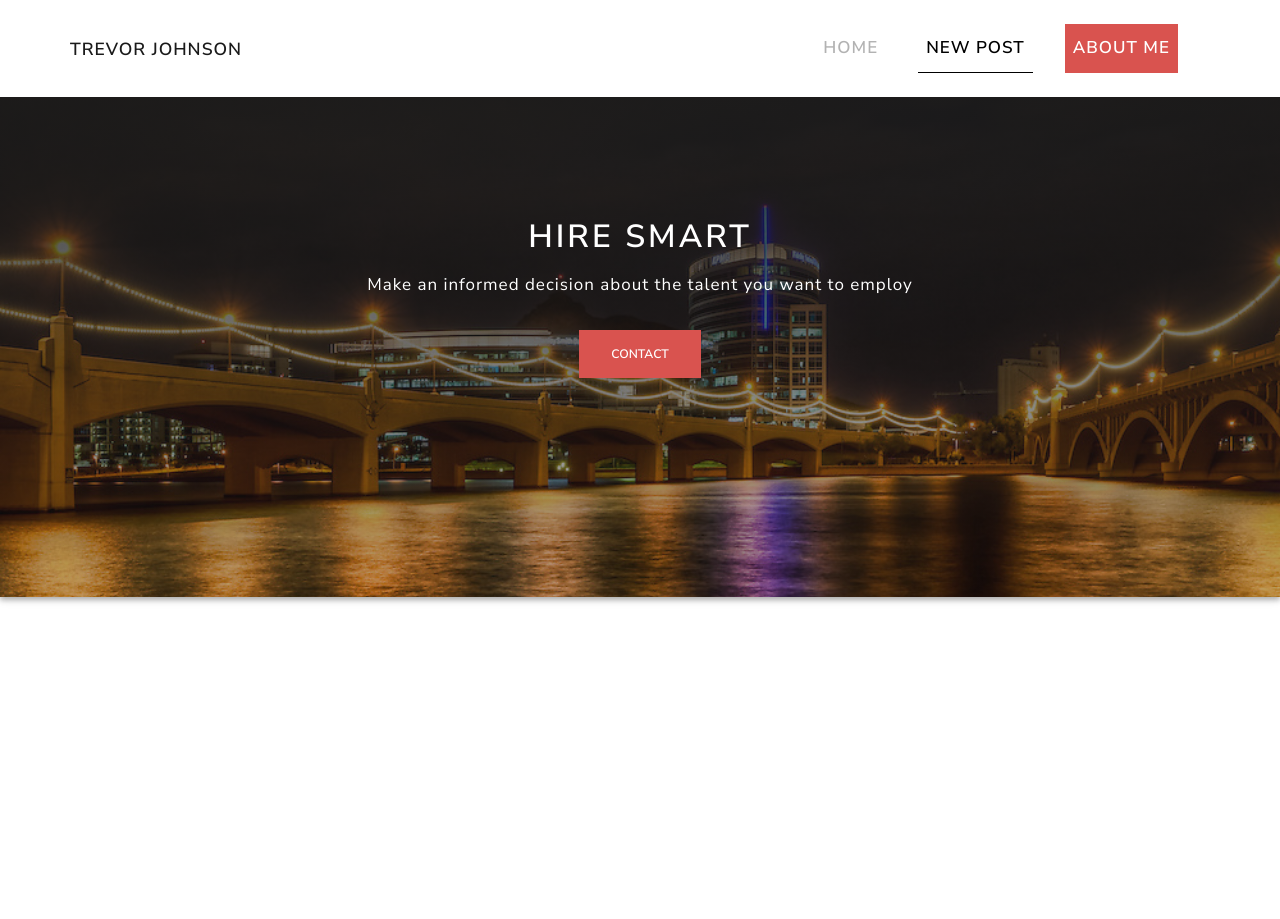
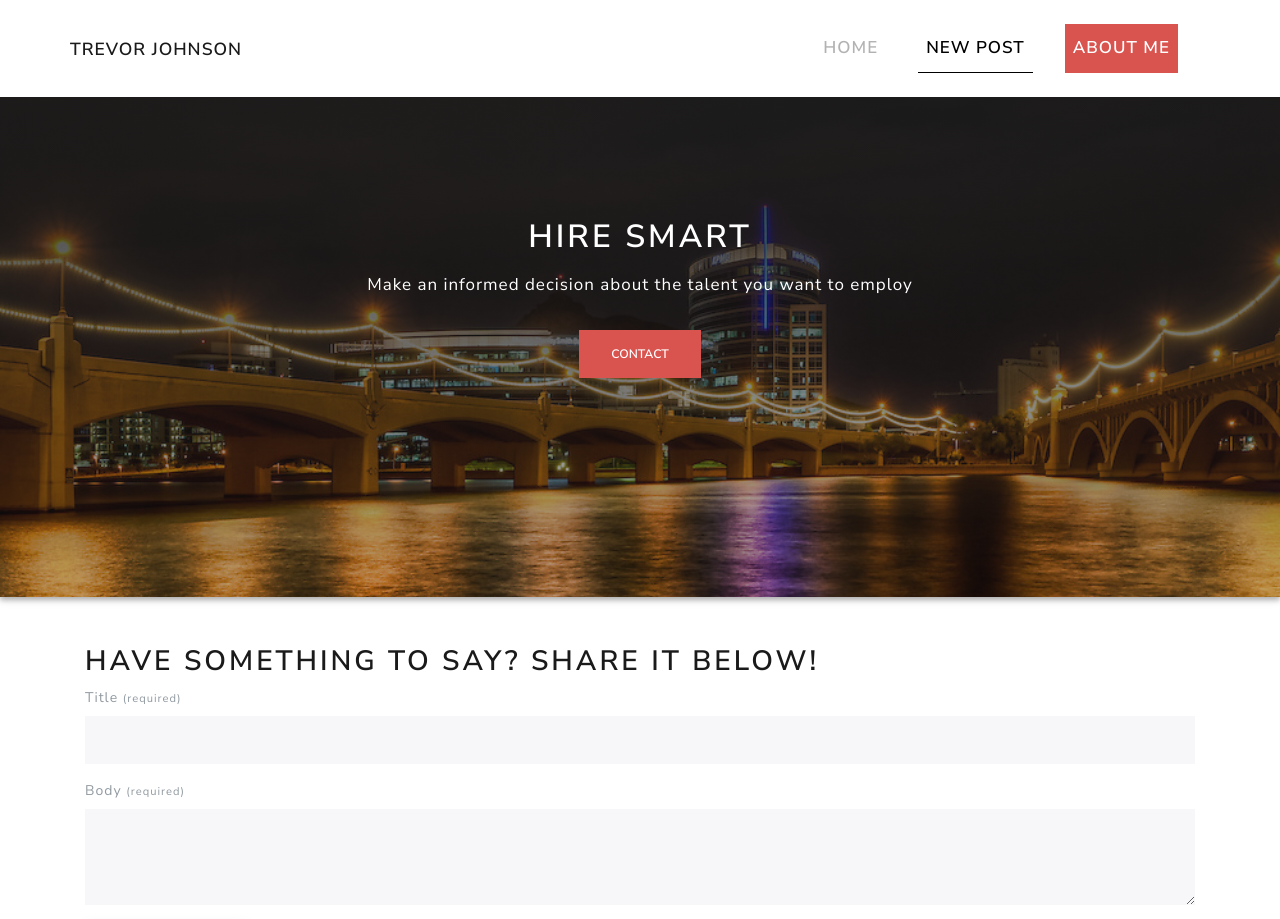
Before and after one commit to tsjohns9/react-redux-blog, a React (Create React App) app: page /create/post in a window 1280 px wide. Shown: the top 919 px of the page. Before the commit the page ends 800 px from the top, so only its background shows below. Built offline with nearby package versions, Linux system fonts and the light colour scheme.

Commit message:
users can create a post

```diff
--- /dev/null
+++ b/src/components/CreatePost/index.js
@@ -0,0 +1,119 @@
+import React, { Component } from 'react';
+import API from '../../util/API';
+import { connect } from 'react-redux';
+import { addPost } from '../../redux/actions/actions';
+
+class CreatePost extends Component {
+  constructor(props) {
+    super(props);
+    this.state = {
+      body: '',
+      title: '',
+      bodyErr: null,
+      titleErr: null,
+      success: null
+    };
+  }
+
+  componentDidMount() {
+    window.scrollTo(0, 0);
+  }
+
+  titleInput = null;
+  textInput = null;
+  form = null;
+
+  addPost = e => {
+    e.preventDefault();
+    const post = {
+      id: 51,
+      userId: 1,
+      body: this.state.body,
+      title: this.state.title
+    };
+
+    if (!post.title) {
+      this.titleInput.focus();
+      this.setState({ titleErr: 'Please add a title' });
+      return;
+    }
+
+    if (!post.body) {
+      this.textInput.focus();
+      this.setState({ bodyErr: 'Please fill out the post' });
+      return;
+    }
+
+    this.props.dispatch(addPost(post));
+    this.setState({
+      title: '',
+      body: '',
+      bodyErr: null,
+      titleErr: null,
+      success: true
+    });
+    this.form.reset();
+  };
+
+  onChange = event => {
+    const { value, name } = event.target;
+    if (name === 'body' && value) {
+      this.setState({ [name]: value, bodyErr: null, success: null });
+    }
+    if (name === 'title' && value) {
+      this.setState({ [name]: value, titleErr: null, success: null });
+    }
+    this.setState({ [name]: value });
+  };
+
+  render() {
+    console.log(this.state);
+    return (
+      <section className="container">
+        <h2>Have something to say? Share it below!</h2>
+        <form ref={element => (this.form = element)}>
+          <div className="form-group">
+            <label htmlFor="inputName">
+              Title <small>(required)</small>
+            </label>
+            <input
+              ref={element => (this.titleInput = element)}
+              value={this.state.title}
+              onChange={this.onChange}
+              type="text"
+              name="title"
+              className="form-control"
+              id="inputName"
+              aria-describedby="input-name"
+            />
+          </div>
+          <div className="form-group">
+            <label htmlFor="inputTextArea">
+              Body <small>(required)</small>
+            </label>
+            <textarea
+              ref={element => (this.textInput = element)}
+              onChange={this.onChange}
+              name="body"
+              className="form-control "
+              id="inputTextArea"
+              rows="3"
+            />
+            {this.state.bodyErr && (
+              <p className="text-danger">{this.state.bodyErr}</p>
+            )}
+            {this.state.titleErr && (
+              <p className="text-danger">{this.state.titleErr}</p>
+            )}
+            {this.state.success && <p className="text-success">SUCCESS</p>}
+          </div>
+          <button onClick={this.addPost} className="btn btn-primary shadow">
+            Post Comment
+          </button>
+        </form>
+      </section>
+    );
+  }
+}
+
+export default connect()(CreatePost);
--- a/src/components/LeaveComment/index.js
+++ b/src/components/LeaveComment/index.js
@@ -15,7 +15,7 @@ class LeaveComment extends Component {
     const comment = { postId: this.props.postId, ...this.state };
 
     delete comment.error;
-    console.log(this.textInput);
+
     if (!comment.body) {
       this.textInput.focus();
       this.setState({ error: 'Please fill out the comment field' });
--- a/src/components/Routes/routes.js
+++ b/src/components/Routes/routes.js
@@ -5,6 +5,7 @@ import Home from '../Home';
 import ViewPost from '../ViewPost';
 import About from '../About';
 import Author from '../Author';
+import CreatePost from '../CreatePost';
 
 const AppRouter = () => (
   <Router>
@@ -13,6 +14,7 @@ const AppRouter = () => (
       <Switch>
         <Route path="/" component={Home} exact={true} />
         <Route path="/about" component={About} exact={true} />
+        <Route path="/create/post" component={CreatePost} exact={true} />
         <Route path="/author/:id" component={Author} exact={true} />
         <Route path="/post/:id" component={ViewPost} exact={true} />
       </Switch>
--- a/src/redux/actions/actions.js
+++ b/src/redux/actions/actions.js
@@ -7,3 +7,8 @@ export const addComment = comment => ({
   type: 'ADD_COMMENT',
   comment
 });
+
+export const addPost = post => ({
+  type: 'ADD_POST',
+  post
+});
```
Also changed, not shown: src/redux/reducers/posts.js (added, +8 -0 lines).
